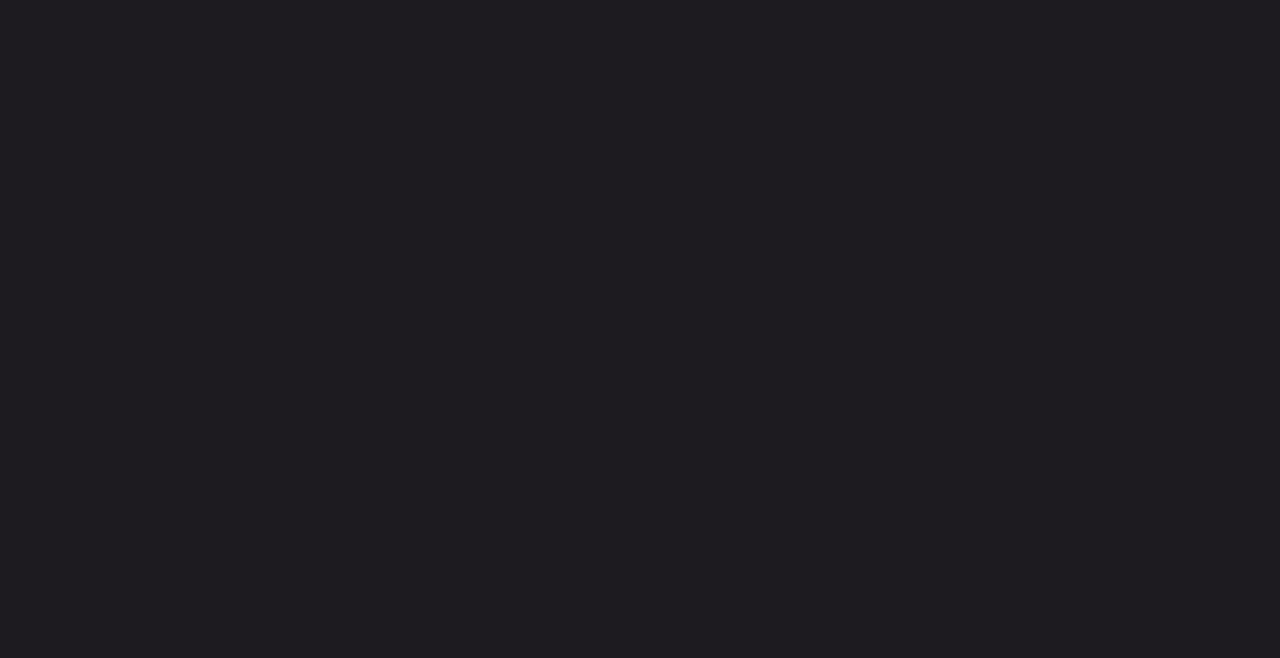
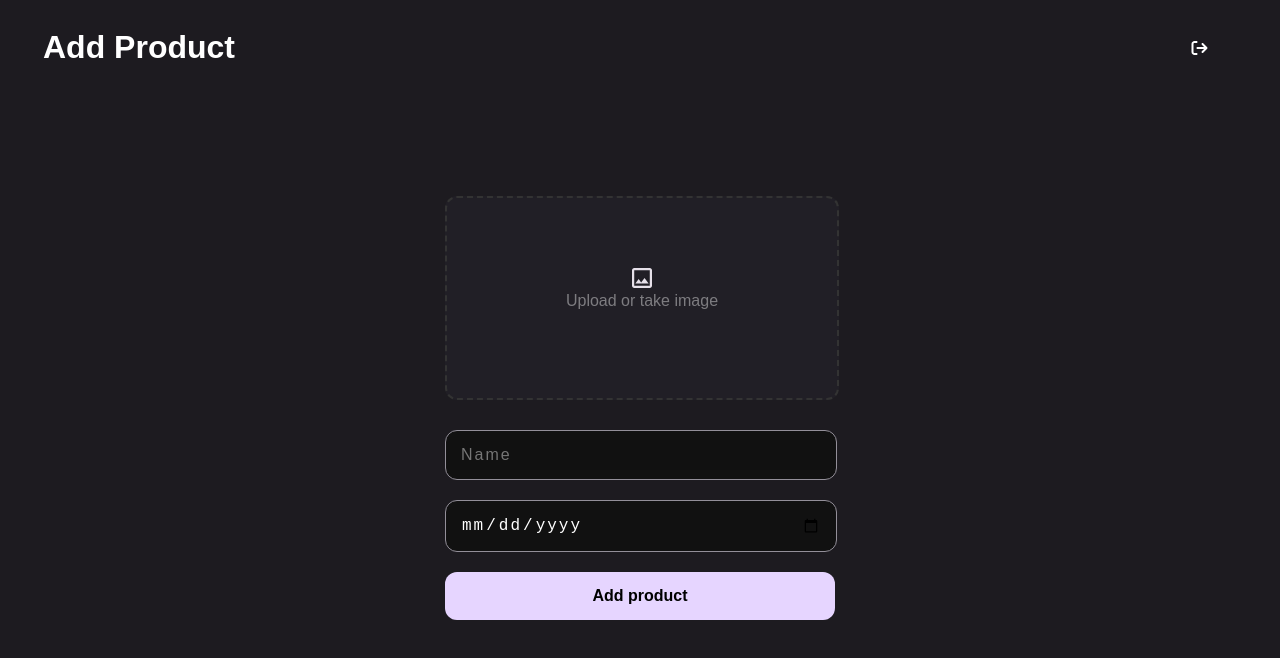
Before and after one commit to vasu55v/expTracking, a React (Vite) app in the folder ExpiryTracking/: page /AddProduct in a window 1280 px wide. Before the commit this address had no page. Shown: the top 658 px of the page. Built offline with nearby package versions, Linux system fonts and the light colour scheme.

Commit message:
add product page added

```diff
--- a/ExpiryTracking/src/App.jsx
+++ b/ExpiryTracking/src/App.jsx
@@ -2,6 +2,7 @@ import "./App.css";
 import Home from "./component/Home";
 import { BrowserRouter as Router, Route, Link, Routes } from "react-router-dom";
 import Products from "./component/Products";
+import AddProduct from "./component/AddProduct";
 
 function App() {
   return (
@@ -10,6 +11,7 @@ function App() {
         <Routes>
           <Route path="/" element={<Home />} />
           <Route path="/Product" element={<Products />} />
+          <Route path="/AddProduct" element={<AddProduct />} />
         </Routes>
       </Router>
     </>
--- /dev/null
+++ b/ExpiryTracking/src/component/AddProduct.jsx
@@ -0,0 +1,88 @@
+import React, { useState } from "react";
+import "../styles/addProduct.css";
+import { FaArrowRightFromBracket } from "react-icons/fa6";
+import { useNavigate } from "react-router-dom";
+
+const AddProduct = () => {
+  const [previewImage, setPreviewImage] = useState(null);
+
+  const navigate = useNavigate();
+  const navigateToHome = () => {
+    navigate("/");
+  };
+
+  const handleFileChange = (e) => {
+    const file = e.target.files?.[0];
+    if (file) {
+      const reader = new FileReader();
+      reader.onloadend = () => {
+        setPreviewImage(reader.result);
+      };
+      reader.readAsDataURL(file);
+    }
+  };
+
+  const triggerFileInput = () => {
+    document.getElementById("file-upload").click();
+  };
+
+  return (
+    <>
+      <div className="addProduct-header">
+        <h1>Add Product</h1>
+        <FaArrowRightFromBracket
+          className="BackToHome"
+          onClick={navigateToHome}
+        />
+      </div>
+      <div className="addProduct-main-container">
+        <div className="addProduct-container">
+          <div
+            onClick={triggerFileInput}
+            className="upload-box"
+            style={
+              previewImage
+                ? {
+                    backgroundImage: `url(${previewImage})`,
+                    backgroundSize: "cover",
+                    backgroundPosition: "center",
+                  }
+                : {}
+            }
+          >
+            {!previewImage && (
+              <>
+                <svg
+                  width="27"
+                  height="28"
+                  viewBox="0 0 27 28"
+                  fill="none"
+                  xmlns="http://www.w3.org/2000/svg"
+                >
+                  <path
+                    d="M3 27.5C2.175 27.5 1.46875 27.2063 0.88125 26.6188C0.29375 26.0313 0 25.325 0 24.5V3.5C0 2.675 0.29375 1.96875 0.88125 1.38125C1.46875 0.79375 2.175 0.5 3 0.5H24C24.825 0.5 25.5313 0.79375 26.1188 1.38125C26.7063 1.96875 27 2.675 27 3.5V24.5C27 25.325 26.7063 26.0313 26.1188 26.6188C25.5313 27.2063 24.825 27.5 24 27.5H3ZM3 24.5H24V3.5H3V24.5ZM4.5 21.5H22.5L16.875 14L12.375 20L9 15.5L4.5 21.5Z"
+                    fill="#E6E0E9"
+                  />
+                </svg>
+
+                <span className="text-gray-500">Upload or take image</span>
+              </>
+            )}
+            <input
+              type="file"
+              id="file-upload"
+              accept="image/*"
+              onChange={handleFileChange}
+              className="hidden"
+            />
+          </div>
+          <input type="text" className="form-input" placeholder="Name" />
+          <input type="date" className="form-input" placeholder="Expiry date" />
+          <button className="submit-btn">Add product</button>
+        </div>
+      </div>
+    </>
+  );
+};
+
+export default AddProduct;
--- a/ExpiryTracking/src/component/Navbar.jsx
+++ b/ExpiryTracking/src/component/Navbar.jsx
@@ -31,10 +31,16 @@ const Navbar = () => {
           <a href="#">Home</a>
         </li>
         <li>
-          <a href="#">About</a>
+          <a href="/product">Products</a>
         </li>
         <li>
-          <a href="#">Services</a>
+          <a href="/addproduct">Add Product</a>
+        </li>
+        <li>
+          <a href="#">Login</a>
+        </li>
+        <li>
+          <a href="#">Sign Up</a>
         </li>
       </ul>
     </nav>
--- /dev/null
+++ b/ExpiryTracking/src/styles/addProduct.css
@@ -0,0 +1,133 @@
+.addProduct-header{
+    display: flex;
+    align-items:center;
+    justify-content: space-between;
+    color: #fff;
+    margin:0px 35px ;
+}
+
+.BackToHome{
+ width: 55px;
+ cursor: pointer;
+}
+
+.addProduct-main-container{
+    min-height: 80vh;
+    display: flex;
+    justify-content: center;
+    align-items: center;
+    /* background-color: #000; */
+    padding: 0px 20px;
+}
+
+.addProduct-container{
+    width: 100%;
+    max-width: 390px;
+    padding: 0px 20px;
+}
+
+.upload-box {
+    color: #ffffff6a;
+    width: 100%;
+    height: 200px;
+    border: 2px dashed #333;
+    border-radius: 12px;
+    display: flex;
+    flex-direction: column;
+    justify-content: center;
+    align-items: center;
+    cursor: pointer;
+    margin-bottom: 20px;
+    background-color: #211F26;
+}
+
+#file-upload{
+    opacity: 0;
+}
+
+.upload-box svg{
+    width: 20px;
+}
+
+.upload-icon {
+    width: 40px;
+    height: 40px;
+    margin-bottom: 10px;
+    fill: #666;
+}
+
+.upload-text {
+    color: #66666600;
+    font-size: 16px;
+}
+
+.form-input {
+    max-width: 360px;
+    width: 100%;
+    padding: 15px;
+    letter-spacing: 2px;
+    margin: 10px 0;
+    border: 1px solid #938F99;
+    border-radius: 12px;
+    background-color: #111;
+    color: white;
+    font-size: 16px;
+    outline: none;
+}
+
+.form-input:focus {
+    background-color: #222;
+}
+
+.submit-btn {
+    max-width: 400px;
+    width: 100%;
+    padding: 15px;
+    border: none;
+    border-radius: 12px;
+    background-color: #e6d5ff;
+    color: #000;
+    font-size: 16px;
+    font-weight: 600;
+    cursor: pointer;
+    margin-top: 10px;
+    transition: background-color 0.3s ease;
+}
+
+.submit-btn:hover {
+    background-color: #d1b3ff;
+}
+
+@media (max-width: 480px) {
+    .container {
+        padding: 15px;
+    }
+
+    .upload-box {
+        height: 150px;
+    }
+
+    .form-input, .submit-btn {
+        padding: 10px 3px;
+        font-size: 14px;
+    }
+
+    .form-input {
+        max-width: 300px;
+        font-size: 16px;
+    }
+
+    .addProduct-header{
+        display: flex;
+        align-items:center;
+        justify-content: space-between;
+        color: #fff;
+        margin:0px 0px ;
+    }
+
+    .BackToHome{
+     width: 40px;
+     cursor: pointer;
+    }
+
+}
--- a/ExpiryTracking/src/styles/goal.css
+++ b/ExpiryTracking/src/styles/goal.css
@@ -10,18 +10,6 @@
 svg{
     padding: 0px 10px;
 }
-/*
-.goals .set1 p{
-    color: #21005D;
-    background-color: #EADDFF;
-    max-width: 250px;
-    width: 100%;
-    display:flex;
-    padding: 8px 20px;
-    font-size: 18px;
-    border-radius: 12px;
-    margin-right:20px;
-} */
 
 .goal-main-text{
     color: #fff;
@@ -44,6 +32,14 @@ svg{
     border-radius: 12px;
     margin-right:20px;
     cursor: grab;
+    max-width:300px;
+}
+
+@media only screen and (max-width: 770px) {
+    .goal-p1,.goal-p2,.goal-p3,.goal-p4,.goal-p5,.goal-p6,.goal-p7{
+        font-size: 15px;
+        /* width: 100%; */
+    }
 }
 
 
@@ -73,8 +69,6 @@ svg{
         margin-left: 5%;
     }
 
-
-
     svg{
         padding: 0px 10px;
     }
--- a/ExpiryTracking/src/styles/hero.css
+++ b/ExpiryTracking/src/styles/hero.css
@@ -31,6 +31,7 @@
     align-items: center;
     justify-content: center;
     border: 1px solid #292929;
+    margin-top: 30%;
   }
 
   .styled-button::before {
@@ -127,6 +128,7 @@
         /* position: relative; */
         padding: 0.2em 1rem;
         font-size: 12px;
+        margin-top:0%;
     }
   }
 
--- a/ExpiryTracking/src/styles/products.css
+++ b/ExpiryTracking/src/styles/products.css
@@ -13,16 +13,16 @@
     padding: 15px;
     border-radius: 10px;
     box-shadow: 0 4px 6px rgba(0, 0, 0, 0.1);
-    background-color: white;
+    background-color: rgba(255, 255, 255, 0.961);
     text-align: left;
     position: relative;
   }
 
   .card img {
-    width: 50px;
+    width: 60px;
     height: auto;
     position: absolute;
-    top: 15px;
+    top: 45px;
     right: 15px;
   }
 
@@ -87,9 +87,9 @@
 
     .card img {
       width: 55px;
-      top: 8px;
+      top: 25px;
       right: 8px;
-        z-index: -1;
+      z-index: -1;
 
     }
 
@@ -161,6 +161,7 @@
     position: -webkit-sticky;
     top: 0;
     background-color:#1D1B20;
+    z-index: 999;
     }
 
   .product-header-container h1{
```
